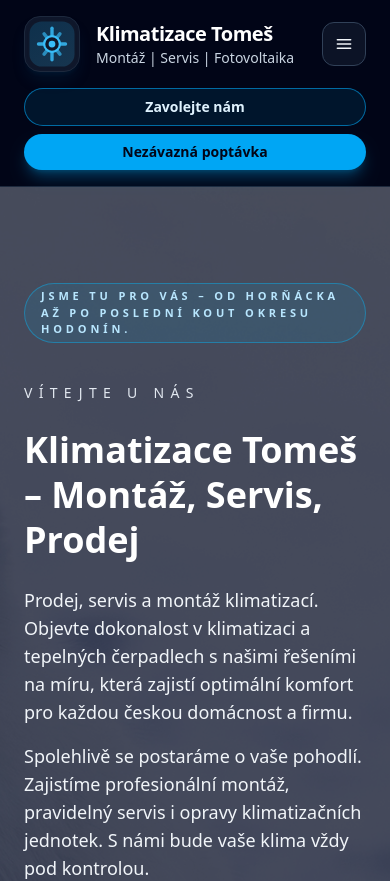
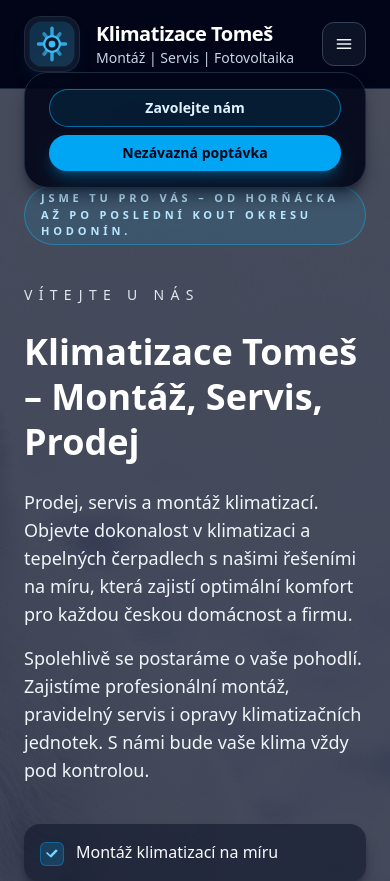
Before and after one commit to Klimatizace/KlimatizaceTomes, a Next.js app: page / in a window 390 px wide. Shown: the top 881 px of the page. Built offline with nearby package versions, Linux system fonts and the light colour scheme.

Commit message:
Update BaseTemplate component

```diff
--- a/src/templates/BaseTemplate.tsx
+++ b/src/templates/BaseTemplate.tsx
@@ -257,15 +257,19 @@
             </nav>
           )}
 
+          <div className="relative lg:hidden">
             <div
-            className={`mt-4 flex flex-col gap-2 transition-all duration-200 lg:hidden ${
+              className={`absolute left-0 right-0 transition-all duration-200 ${
                 isMobileNavOpen || isMobileActionsVisible
                   ? 'translate-y-0 opacity-100 pointer-events-auto'
-                : '-translate-y-4 opacity-0 pointer-events-none'
+                  : '-translate-y-full opacity-0 pointer-events-none'
               }`}
               aria-hidden={!(isMobileNavOpen || isMobileActionsVisible)}
             >
-            {renderActions()}
+              <div className="rounded-3xl border border-slate-800 bg-slate-950/90 px-6 py-4 shadow-lg shadow-slate-950/50">
+                <div className="flex flex-col gap-2">{renderActions()}</div>
+              </div>
+            </div>
           </div>
         </div>
       </header>
```
Lines whose indentation alone changed are shown as unchanged.
